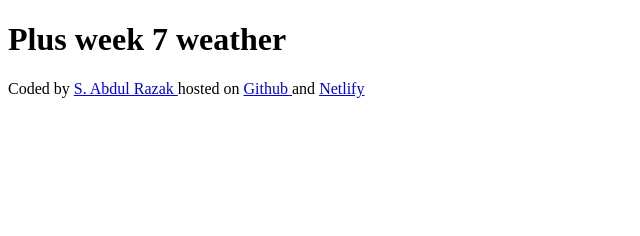
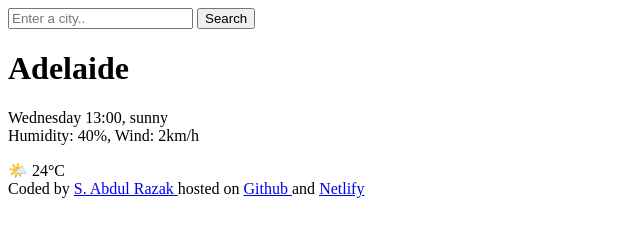
Before and after one commit to ShariXan/pluswk7weather, a plain HTML site: page index.html in a window 1280 px wide. Shown: the whole page, without its empty margins (0-640 px from the left). Drawn offline with Linux system fonts and the light colour scheme.

Commit message:
Add HTML to page
Some HTML structure added to create an idea for the site end product

```diff
--- a/index.html
+++ b/index.html
@@ -6,7 +6,23 @@
     <title>Plus Weather</title>
   </head>
   <body>
-    <h1>Plus week 7 weather</h1>
+    <header>
+      <form>
+        <input type="search" placeholder="Enter a city.." required />
+        <input type="submit" value="Search" />
+      </form>
+    </header>
+    <main>
+      <div>
+        <h1>Adelaide</h1>
+        <p>
+          Wednesday 13:00, sunny
+          <br />
+          Humidity: 40%, Wind: 2km/h
+        </p>
+      </div>
+      <div>🌤️ 24°C</div>
+    </main>
 
     <footer>
       Coded by
```
